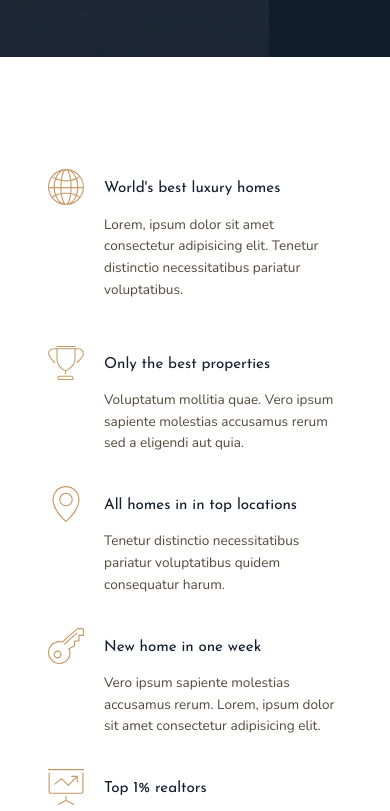
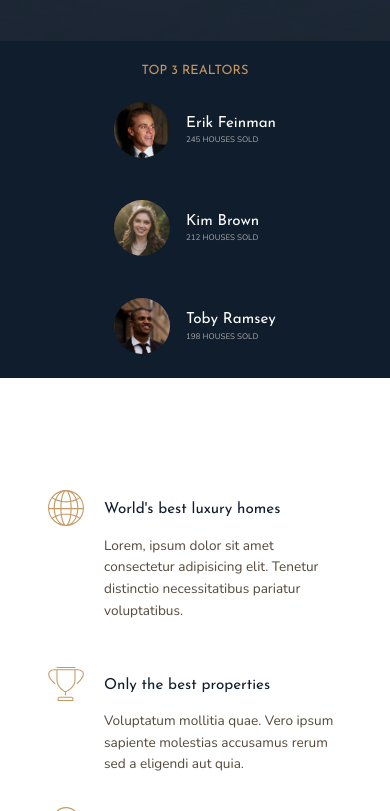
Before and after one commit to othmanekahtal/Nexter-grid-project, a website: page index.html in a window 390 px wide. Shown: the part 682-1493 px from the top of the page. Drawn offline with nearby package versions, Linux system fonts and the light colour scheme.

Commit message:
add media query to project

```diff
--- a/sass/_base.scss
+++ b/sass/_base.scss
@@ -17,28 +17,34 @@ $font-display: "Josefin Sans", sans-serif;
 // CREATE MEDIA QUERY :
 /*
 phone : 600px : 37.5em
+sm-tab : 600px - 800px
 tab-port : 600px-1000px :62.5em
 tab-land :1000px - 1200px :75em
 big desktop : 2000px ++ :125em
 */
 
 @mixin respond($breakpoint) {
-  @if ($breakpoint= "phone") {
+  @if ($breakpoint == "phone") {
     @media only screen and (max-width: 37.5em) {
       @content;
     }
   }
-  @if ($breakpoint= "port-tab") {
+  @if ($breakpoint == "sm-tab") {
+    @media only screen and (max-width: 50em) {
+      @content;
+    }
+  }
+  @if ($breakpoint == "port-tab") {
     @media only screen and (max-width: 62.5em) {
       @content;
     }
   }
-  @if ($breakpoint = "land-tab") {
+  @if ($breakpoint == "land-tab") {
     @media only screen and (max-width: 75em) {
       @content;
     }
   }
-  @if ($breakpoint = "big-desk") {
+  @if ($breakpoint == "big-desk") {
     @media only screen and (min-width: 125em) {
       @content;
     }
@@ -75,8 +81,8 @@ html {
     [grid-start] repeat(8, [col-start] minmax(min-content, 14rem) [col-end])
     [grid-end] minmax(6rem, 1fr) [full-grid-end];
 
-  @include respond(land-tab) {
-    grid-template-rows: [sidebar] 8rem [end-sidebar] 80vh auto 40vw repeat(
+  @include respond(port-tab) {
+    grid-template-rows: [sidebar] 6rem [end-sidebar] 80vh auto 40vw repeat(
         3,
         min-content
       );
@@ -85,4 +91,14 @@ html {
       [grid-start] repeat(8, [col-start] minmax(min-content, 14rem) [col-end])
       [grid-end] minmax(6rem, 1fr) [full-grid-end];
   }
+  @include respond(sm-tab) {
+    grid-template-rows: [sidebar] 6rem [end-sidebar] 80vh repeat(2, auto) repeat(
+        4,
+        min-content
+      );
+    grid-template-columns:
+      [full-grid-start] minmax(6rem, 1fr)
+      [grid-start] repeat(8, [col-start] minmax(min-content, 14rem) [col-end])
+      [grid-end] minmax(6rem, 1fr) [full-grid-end];
+  }
 }
--- a/sass/_footer.scss
+++ b/sass/_footer.scss
@@ -34,3 +34,18 @@
     margin: 0 auto;
   }
 }
+
+@include respond(phone) {
+  .footer {
+    padding: 6rem !important;
+    &__nav {
+      margin-bottom: 4rem;
+    }
+    &__link {
+      padding: 1.2rem;
+    }
+    &__copyright {
+      width: 100%;
+    }
+  }
+}
--- a/sass/_header.scss
+++ b/sass/_header.scss
@@ -11,6 +11,10 @@
     );
   padding: 7.5rem;
   padding-top: 3.75rem;
+
+  @include respond(sm-tab) {
+    grid-column: 1 / -1;
+  }
 }
 .logo-box {
   place-self: start center;
--- a/sass/_realtors.scss
+++ b/sass/_realtors.scss
@@ -6,11 +6,18 @@
   grid-template-rows: repeat(2, min-content);
   padding: 3rem;
   place-content: center;
+  @include respond(sm-tab) {
+    grid-column: 1 / -1;
+    grid-row: 3 / 4;
+  }
 }
 .realtors__list {
   display: grid;
   grid-row-gap: 5vh;
   grid-column-gap: 2rem;
+  @include respond(sm-tab) {
+    grid-auto-flow: column;
+  }
 }
 .realtor-box {
   display: grid;
@@ -22,3 +29,18 @@
   width: 7rem;
   border-radius: 50%;
 }
+
+@include respond(sm-tab) {
+  .realtors__list {
+    grid-auto-flow: column;
+  }
+  .realtors {
+    grid-column: 1 / -1;
+    grid-row: 3 / 4;
+  }
+}
+@include respond(phone) {
+  .realtors__list {
+    grid-auto-flow: row;
+  }
+}
--- a/sass/_sidebar.scss
+++ b/sass/_sidebar.scss
@@ -30,15 +30,23 @@
   }
 }
 
-@include respond(land-tab) {
+@include respond(port-tab) {
   .sidebar {
     grid-column: 1 / -1;
     grid-row-start: 1;
     grid-row-end: unset;
     display: grid;
     justify-content: end;
+    align-items: center;
     &-icon {
-      margin: 4rem;
+      margin: unset;
+      margin-right: 2rem;
+      &::before {
+        top: -1.25rem;
+      }
+      &::after {
+        top: 1.25rem;
+      }
     }
   }
 }
--- a/sass/_testimonials.scss
+++ b/sass/_testimonials.scss
@@ -61,3 +61,21 @@
     }
   }
 }
+
+@include respond(sm-tab) {
+  .testimonials {
+    &__img {
+      grid-column: 1 / -1;
+      grid-row: 6 / 7;
+    }
+    &__content {
+      background-color: $color-grey-light-1;
+      grid-column: 1 / -1;
+      grid-row: 5 / 6;
+    }
+  }
+  .img-testimonials--2 {
+    width: 100% !important;
+    grid-row: 1 / 8 !important;
+  }
+} ;
```
Also changed, not shown: css/style.css.
